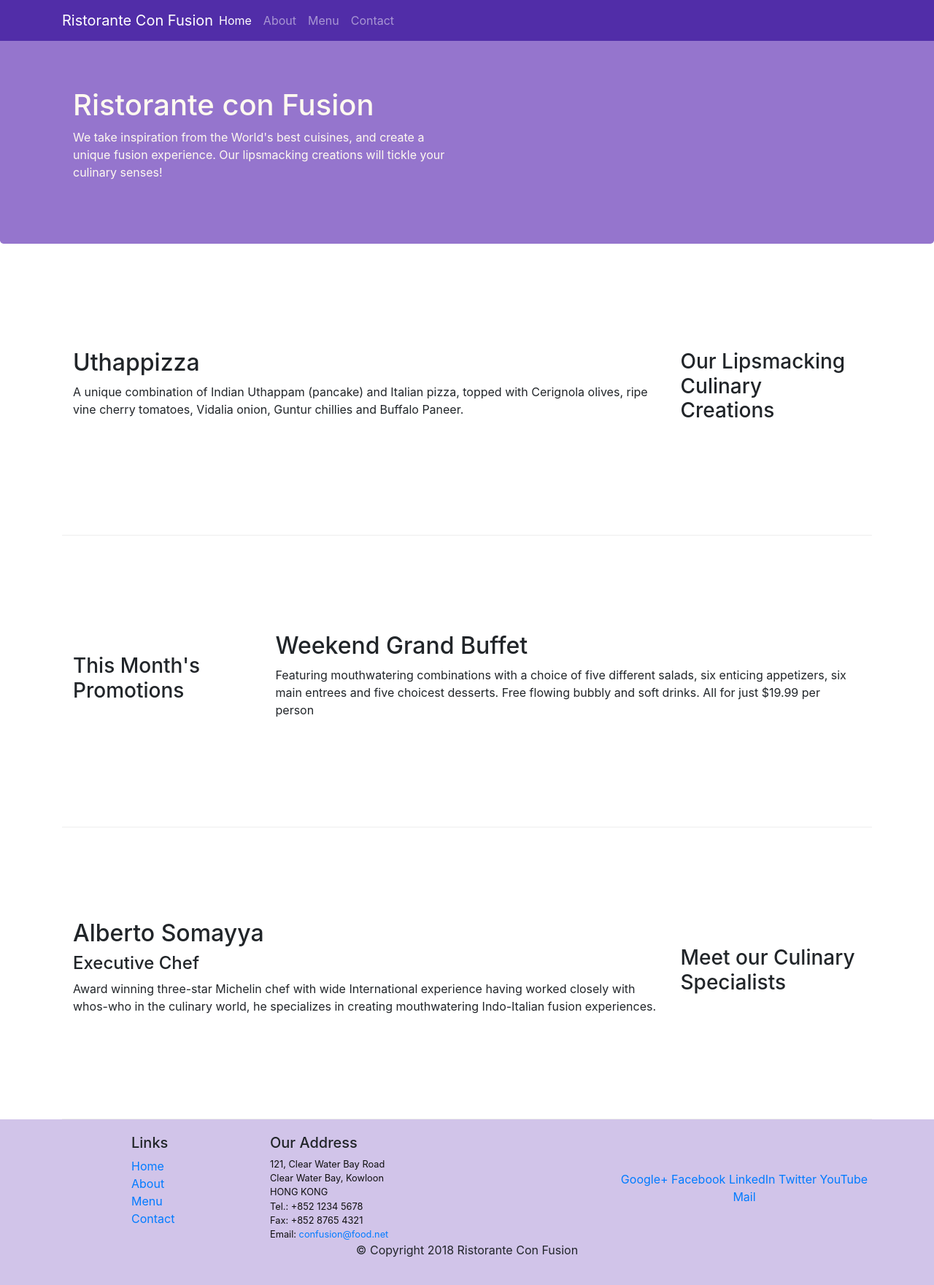
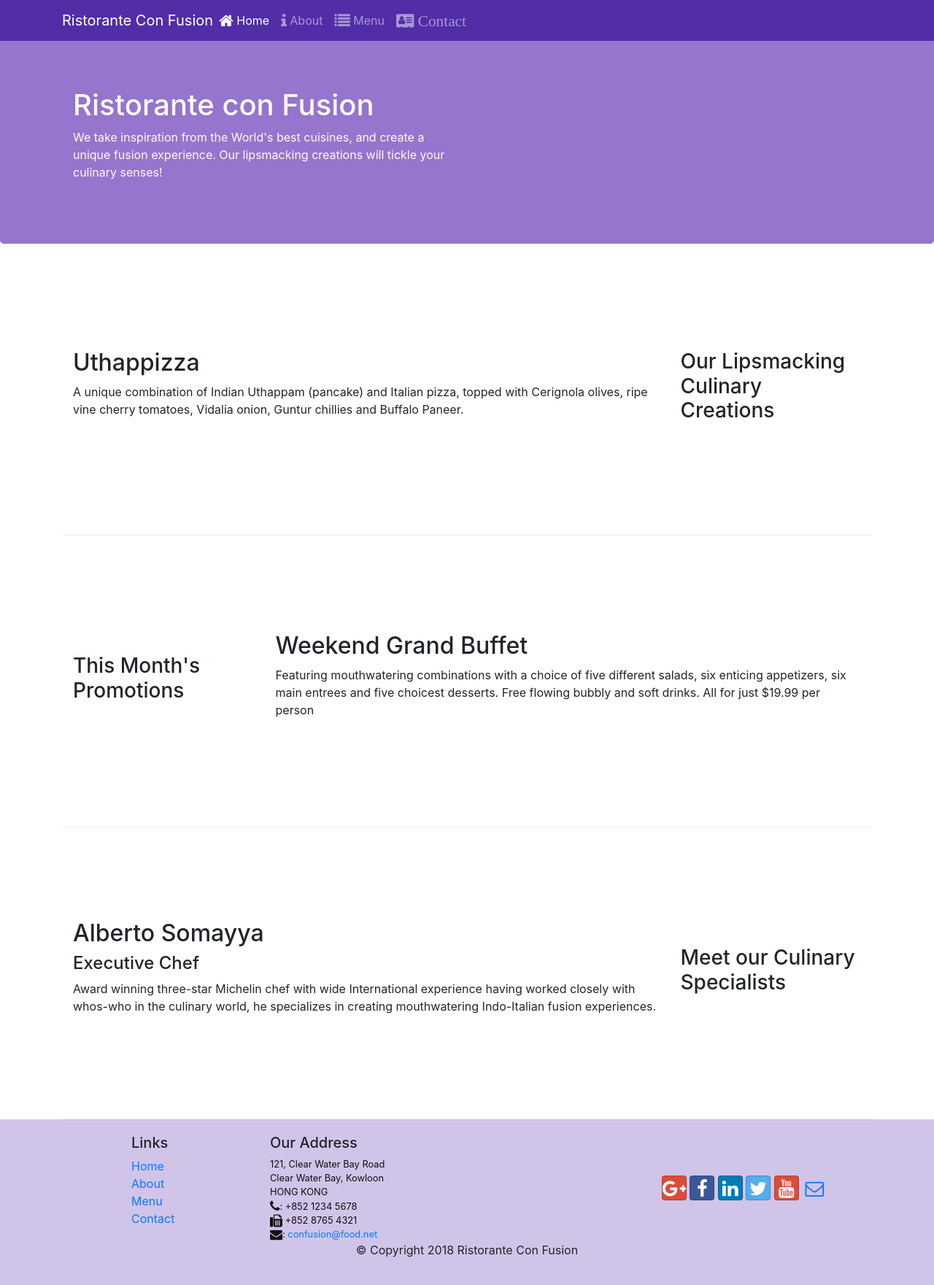
Before and after one commit to yahiasalem94/Exercises, a website: page index.html in a window 1280 px wide. Shown: the whole page at 73% size. Drawn offline with nearby package versions, Linux system fonts and the light colour scheme.

Commit message:
Icon Fonts

```diff
--- a/index.html
+++ b/index.html
@@ -9,6 +9,8 @@
 
     <!-- Bootstrap CSS -->
     <link rel="stylesheet" href="node_modules/bootstrap/dist/css/bootstrap.min.css">
+    <link rel="stylesheet" href="node_modules/font-awesome/css/font-awesome.min.css">
+    <link rel="stylesheet" href="node_modules/bootstrap-social/bootstrap-social.css">
     <link rel="stylesheet" href="css/style.css">
     <title>Ristorante Con Fusion</title>
 </head>
@@ -22,10 +24,10 @@
             <a class="navbar-brand mr-auto" href="#">Ristorante Con Fusion</a>
             <div class="collapse navbar-collapse" id="Navbar">
             <ul class="navbar-nav mr-auto">
-                <li class="nav-item active"><a class="nav-link" href="#">Home</a></li>
-                <li class="nav-item"><a class="nav-link" href="./aboutus.html">About</a></li>
-                <li class="nav-item"><a class="nav-link" href="#">Menu</a></li>
-                <li class="nav-item"><a class="nav-link" href="#">Contact</a></li>
+                <li class="nav-item active"><a class="nav-link" href="#"><span class="fa fa-home fa-lg"></span> Home</a></li>
+                <li class="nav-item"><a class="nav-link" href="./aboutus.html"><span class="fa fa-info fa-lg"></span> About</a></li>
+                <li class="nav-item"><a class="nav-link" href="#"><span class="fa fa-list fa-lg"></span> Menu</a></li>
+                <li class="nav-item"><a class="nav-link" href="#"><span class="fa fa-address-card fa-lg"> Contact</a></li>
             </ul>
         </div>
         </div>
@@ -95,19 +97,19 @@
 		              121, Clear Water Bay Road<br>
 		              Clear Water Bay, Kowloon<br>
 		              HONG KONG<br>
-		              Tel.: +852 1234 5678<br>
-		              Fax: +852 8765 4321<br>
-		              Email: <a href="mailto:confusion@food.net">confusion@food.net</a>
+		              <i class="fa fa-phone fa-lg"></i>: +852 1234 5678<br>
+		              <i class="fa fa-fax fa-lg"></i> +852 8765 4321<br>
+		              <i class="fa fa-envelope fa-lg"></i>: <a href="mailto:confusion@food.net">confusion@food.net</a>
 		           </address>
                 </div>
                 <div class="col-12 col-sm-4 align-self-center">
                     <div class="text-center">
-                        <a href="http://google.com/+">Google+</a>
-                        <a href="http://www.facebook.com/profile.php?id=">Facebook</a>
-                        <a href="http://www.linkedin.com/in/">LinkedIn</a>
-                        <a href="http://twitter.com/">Twitter</a>
-                        <a href="http://youtube.com/">YouTube</a>
-                        <a href="mailto:">Mail</a>
+                        <a class="btn btn-social-icon btn-google" href="http://google.com/+"><i class="fa fa-google-plus"></i></a>
+                        <a class="btn btn-social-icon btn-facebook" href="http://www.facebook.com/profile.php?id="><i class="fa fa-facebook"></i></a>
+                        <a class="btn btn-social-icon btn-linkedin" href="http://www.linkedin.com/in/"><i class="fa fa-linkedin"></i></a>
+                        <a class="btn btn-social-icon btn-twitter" href="http://twitter.com/"><i class="fa fa-twitter"></i></a>
+                        <a class="btn btn-social-icon btn-google" href="http://youtube.com/"><i class="fa fa-youtube"></i></a>
+                        <a class="btn btn-social-icon" href="mailto:"><i class="fa fa-envelope-o"></i></a>
                     </div>
                 </div>
            </div>
--- a/package.json
+++ b/package.json
@@ -15,6 +15,8 @@
   },
   "dependencies": {
     "bootstrap": "^4.0.0",
+    "bootstrap-social": "^5.1.1",
+    "font-awesome": "^4.7.0",
     "jquery": "^3.3.1",
     "popper.js": "^1.12.9"
   }
```
Also changed, not shown: aboutus.html (+15 -13 lines), 1 other file.
